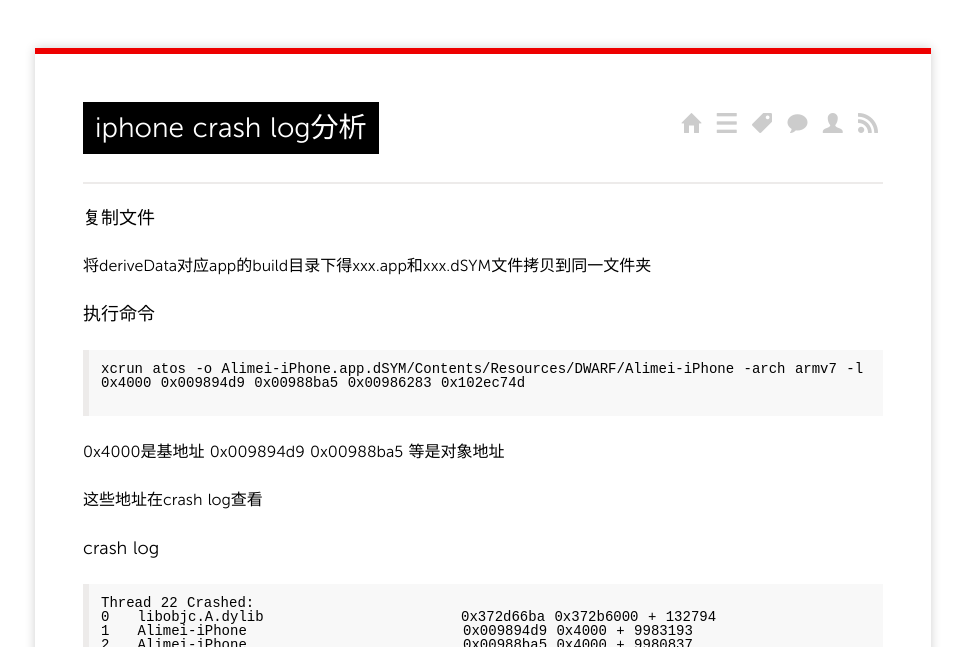
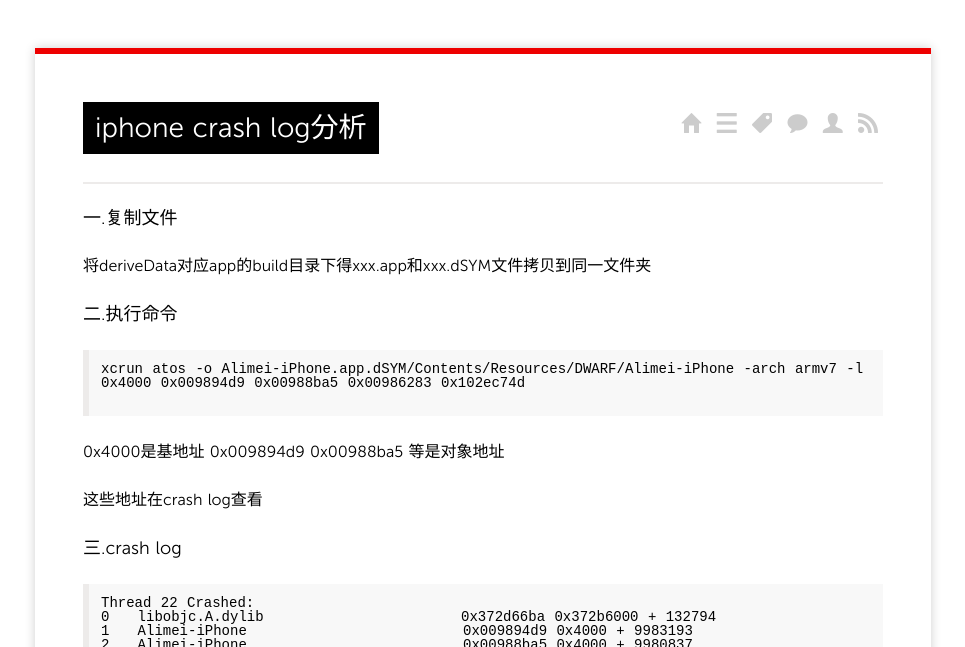
Before and after one commit to qianmiao/qianmiao.github.io, a Jekyll site: the page built from _posts/2015/2015-04-22-iphone crash log分析.md, in a window 1280 px wide. Shown: the top 647 px of the page, without its empty margins (157-1122 px from the left). Built offline with Jekyll 4.4.1, drawn with Linux system fonts in a browser that asks for light colours; Markdown is read by kramdown in place of the engine named in the settings.

Commit message:
Update 2015-04-22-iphone crash log分析.md

````diff
--- a/_posts/2015/2015-04-22-iphone crash log分析.md
+++ b/_posts/2015/2015-04-22-iphone crash log分析.md
@@ -8,12 +8,12 @@
 - iOS
 ---
 
-### 复制文件
+### 一.复制文件
 
 将deriveData对应app的build目录下得xxx.app和xxx.dSYM文件拷贝到同一文件夹
 
 
-### 执行命令
+### 二.执行命令
 
 ```
 xcrun atos -o Alimei-iPhone.app.dSYM/Contents/Resources/DWARF/Alimei-iPhone -arch armv7 -l
@@ -25,7 +25,7 @@
 
 这些地址在crash log查看
 
-### crash log
+### 三.crash log
 
 ```
 Thread 22 Crashed:
````
